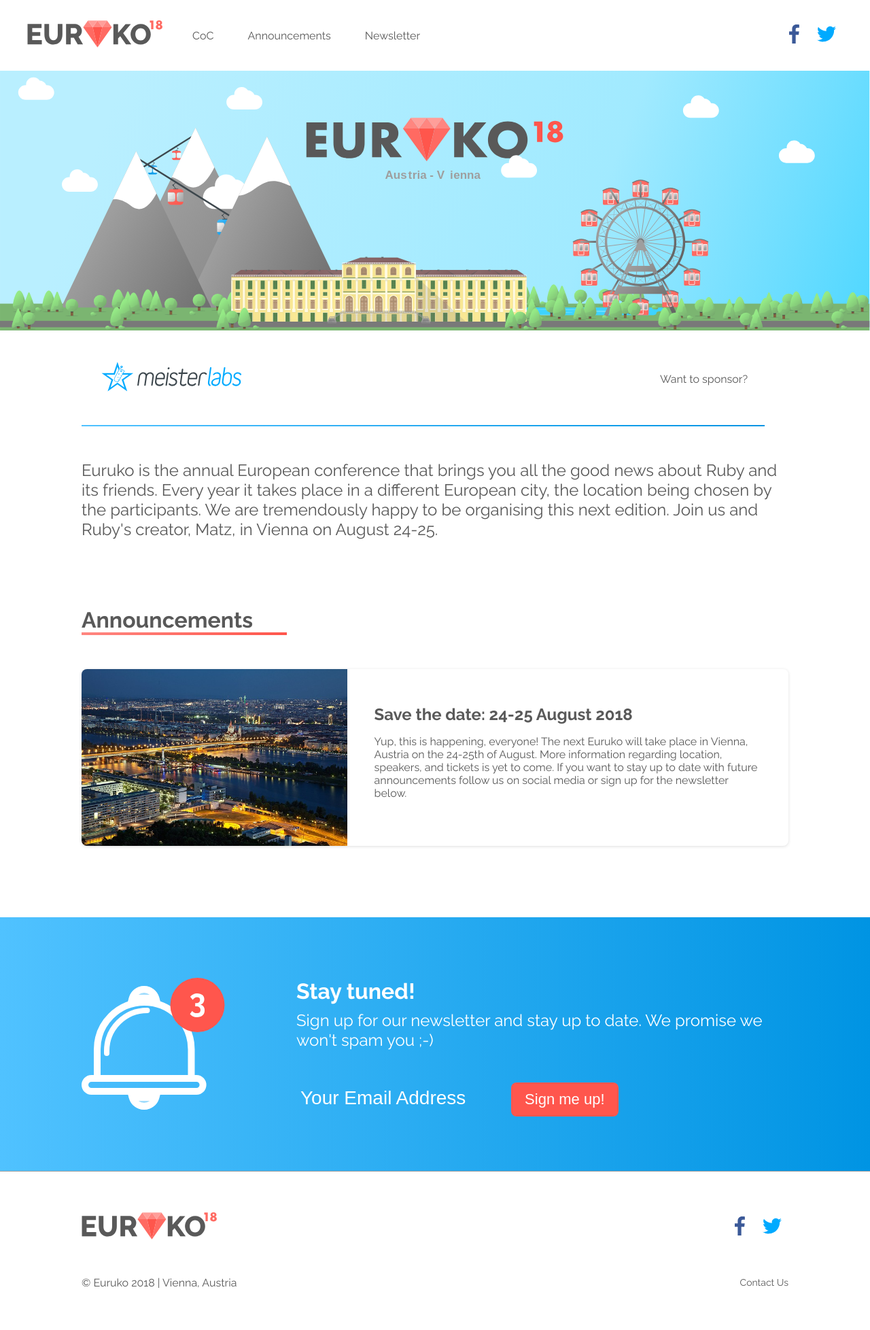
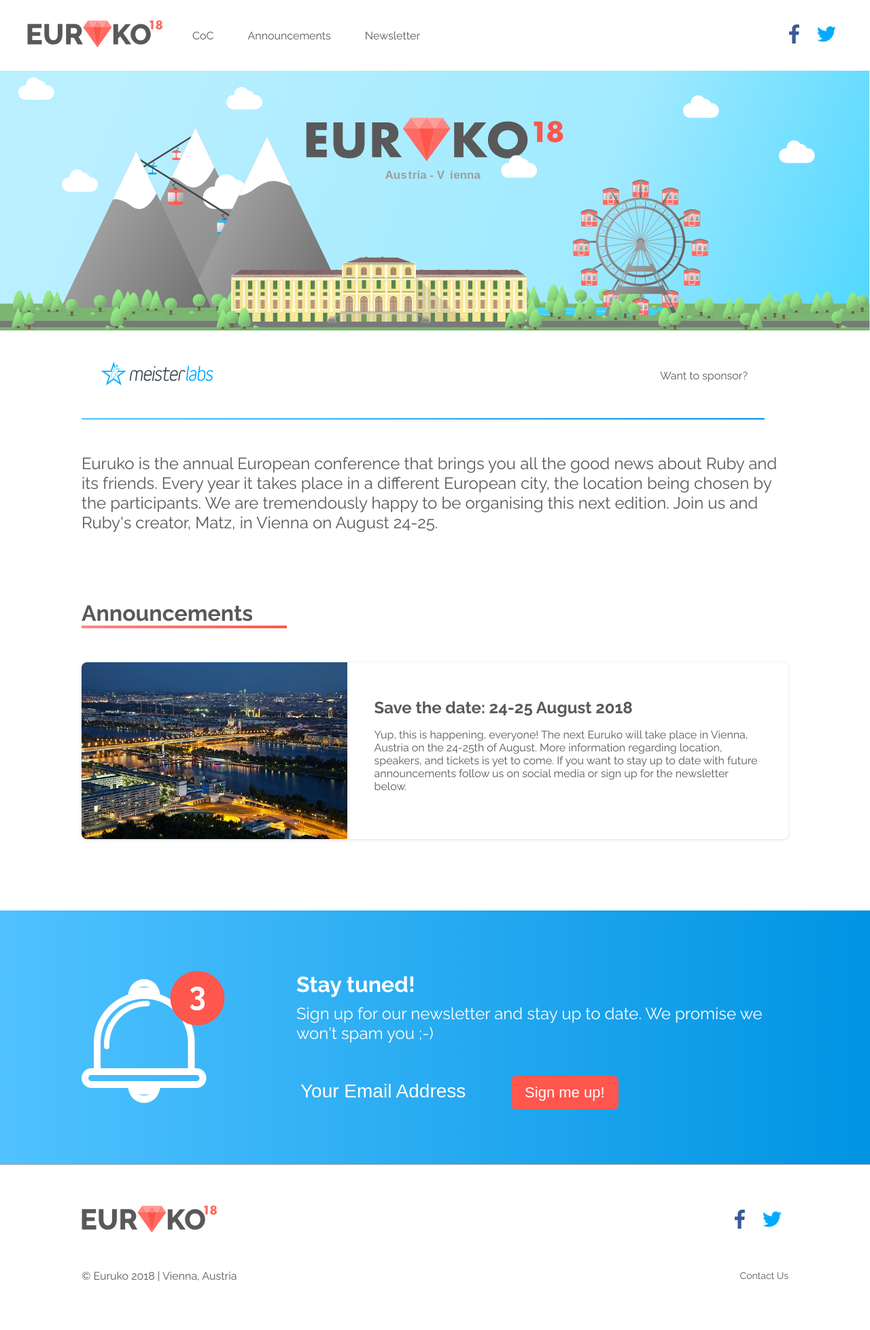
Before and after one commit to euruko/euruko2018.github.io, a Jekyll site: the page built from index.html, in a window 1280 px wide. Shown: the whole page at 68% size. Built offline with Jekyll 4.4.1, drawn with Linux system fonts in a browser that asks for light colours.

Commit message:
Sponsor logo size

```diff
--- a/index.html
+++ b/index.html
@@ -12,7 +12,7 @@
     <div row>
       <div grow>
       <a href="https://www.meisterlabs.com/" target="_blank">
-        <img src="/assets/images/sponsors/meisterlabs.svg" height="50" />
+        <img src="/assets/images/sponsors/meisterlabs.svg" height="40" />
       </a>
       </div>
 
```
